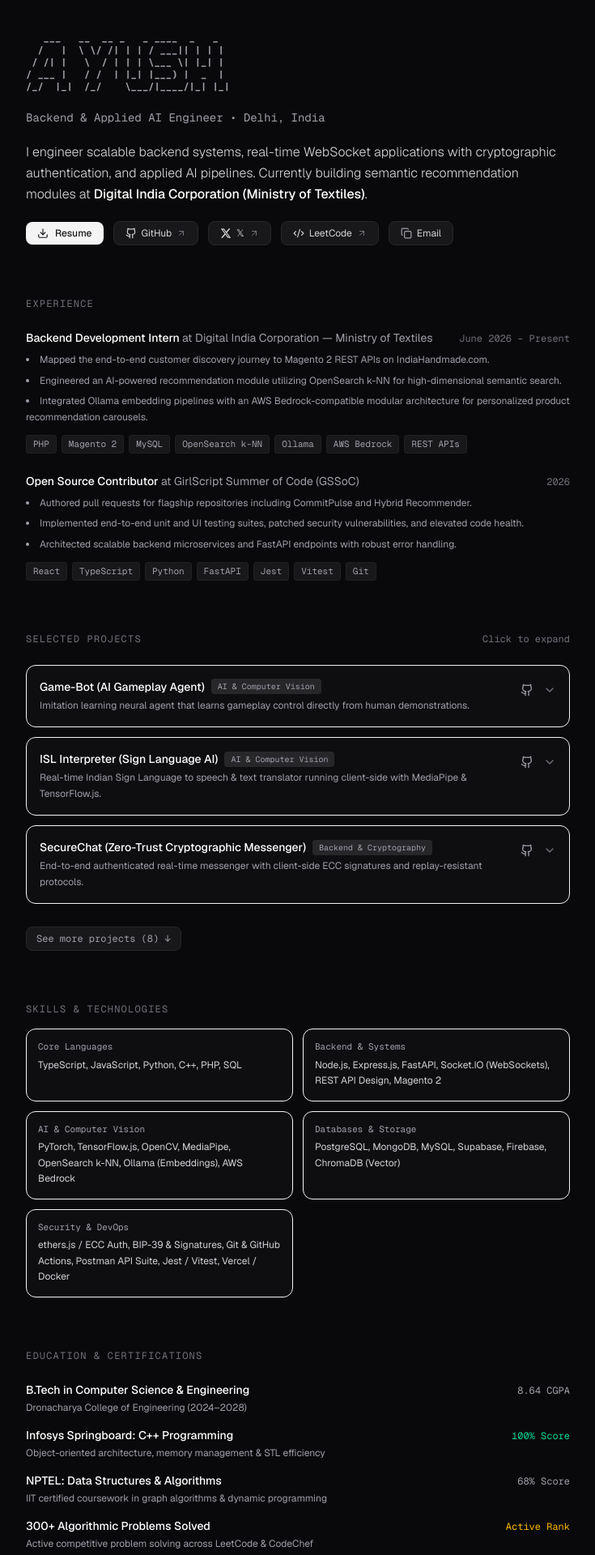
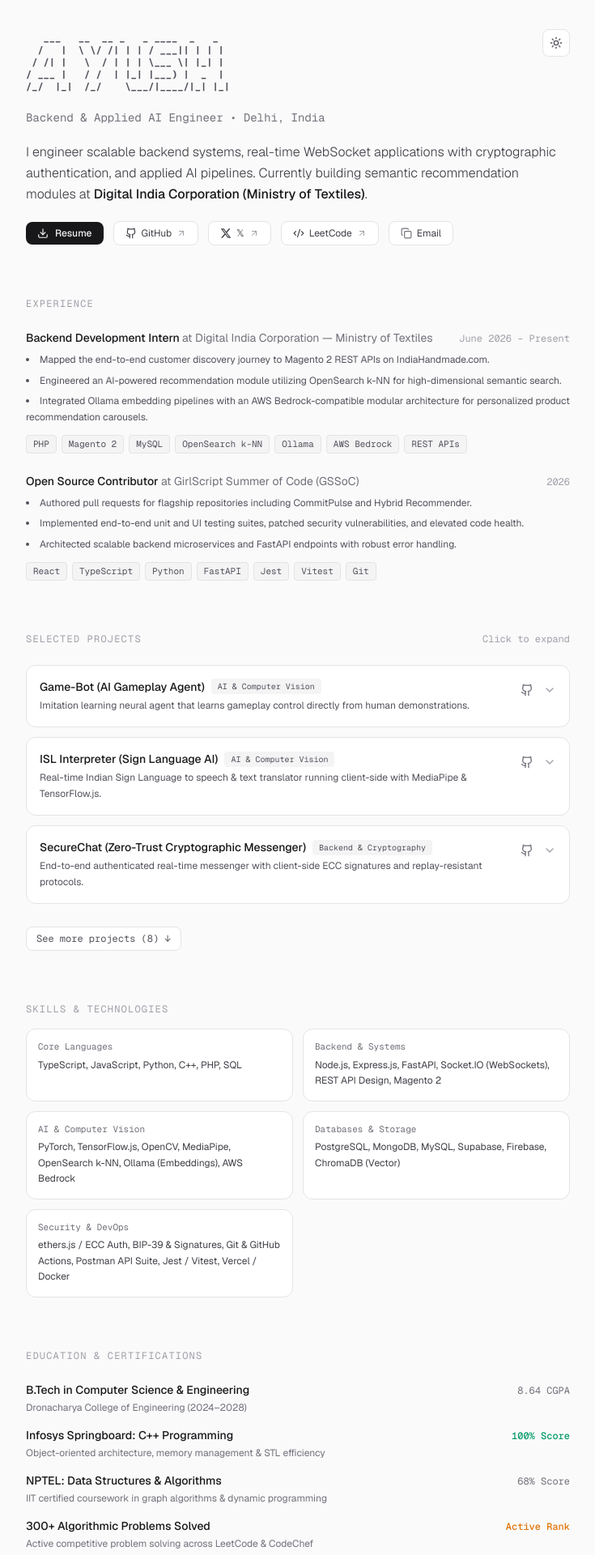
Before and after one commit to yadavayush834/portfolio_2, a Next.js app: page / in a window 1280 px wide. Shown: the part 60-1980 px from the top of the page at 81% size, without its empty margins (272-1007 px from the left). Built offline with nearby package versions, Linux system fonts and the light colour scheme.

Commit message:
Add light mode toggle with local storage persistence and clean footer

```diff
--- a/src/app/globals.css
+++ b/src/app/globals.css
@@ -5,6 +5,14 @@
   --foreground: #f4f4f5;
   --muted: #71717a;
   --border: #27272a;
+}
+
+html.light,
+body.light {
+  --background: #fafafa;
+  --foreground: #09090b;
+  --muted: #71717a;
+  --border: #e4e4e7;
 }
 
 @theme inline {
@@ -32,11 +40,18 @@
   -moz-osx-font-smoothing: grayscale;
   position: relative;
   overflow-x: hidden;
+  transition: background-color 0.2s ease, color 0.2s ease;
 }
 
 ::selection {
   background-color: #27272a;
   color: #fafafa;
+}
+
+html.light ::selection,
+body.light ::selection {
+  background-color: #e4e4e7;
+  color: #09090b;
 }
 
 /* Hide scrollbars globally on pre and designated elements */
--- a/src/app/page.tsx
+++ b/src/app/page.tsx
@@ -1,6 +1,6 @@
 "use client";
 
-import React, { useState } from "react";
+import React, { useState, useEffect } from "react";
 import { profileData } from "@/data/profile";
 import { projectsData, ProjectItem } from "@/data/projects";
 import { GithubIcon, XIcon } from "@/components/ui/Icons";
@@ -13,14 +13,39 @@
   ArrowUpRight,
   ChevronDown,
   Code2,
-  Phone,
-  Sparkles,
+  Sun,
+  Moon,
 } from "lucide-react";
 
 export default function MinimalPortfolio() {
   const [copied, setCopied] = useState(false);
   const [expandedProjectId, setExpandedProjectId] = useState<string | null>(null);
   const [showAllProjects, setShowAllProjects] = useState(false);
+  const [isDark, setIsDark] = useState(true);
+  const [mounted, setMounted] = useState(false);
+
+  useEffect(() => {
+    setMounted(true);
+    const savedTheme = localStorage.getItem("theme");
+    if (savedTheme) {
+      const dark = savedTheme === "dark";
+      setIsDark(dark);
+      document.documentElement.classList.toggle("dark", dark);
+      document.documentElement.classList.toggle("light", !dark);
+    } else {
+      setIsDark(true);
+      document.documentElement.classList.add("dark");
+      document.documentElement.classList.remove("light");
+    }
+  }, []);
+
+  const toggleTheme = () => {
+    const nextTheme = !isDark;
+    setIsDark(nextTheme);
+    localStorage.setItem("theme", nextTheme ? "dark" : "light");
+    document.documentElement.classList.toggle("dark", nextTheme);
+    document.documentElement.classList.toggle("light", !nextTheme);
+  };
 
   const handleCopyEmail = () => {
     navigator.clipboard.writeText(profileData.email);
@@ -33,27 +58,39 @@
   };
 
   return (
-    <div className="min-h-screen bg-[#09090b] text-[#f4f4f5] antialiased selection:bg-zinc-800 selection:text-white py-16 sm:py-24 px-6">
+    <div className="min-h-screen dark:bg-[#09090b] bg-[#fafafa] dark:text-[#f4f4f5] text-[#18181b] antialiased selection:bg-zinc-300 dark:selection:bg-zinc-800 selection:text-zinc-900 dark:selection:text-white py-16 sm:py-24 px-6 transition-colors duration-200">
       <div className="max-w-2xl mx-auto space-y-16">
         {/* Header / Intro */}
         <section className="space-y-4">
-          <AsciiBanner />
+          <div className="flex items-start justify-between gap-4">
+            <AsciiBanner />
+            {mounted && (
+              <button
+                onClick={toggleTheme}
+                aria-label="Toggle theme"
+                className="p-2 rounded-lg dark:bg-zinc-900 bg-white border dark:border-zinc-800 border-zinc-200 dark:text-zinc-400 text-zinc-600 hover:text-zinc-900 dark:hover:text-white dark:hover:border-zinc-700 hover:border-zinc-400 transition-all cursor-pointer shrink-0"
+                title={isDark ? "Switch to Light Mode" : "Switch to Dark Mode"}
+              >
+                {isDark ? <Sun className="w-4 h-4" /> : <Moon className="w-4 h-4" />}
+              </button>
+            )}
+          </div>
 
-          <p className="text-xs sm:text-sm text-zinc-400 font-mono">
+          <p className="text-xs sm:text-sm dark:text-zinc-400 text-zinc-500 font-mono">
             {profileData.title} • {profileData.location}
           </p>
 
-          <p className="text-sm sm:text-base text-zinc-300 leading-relaxed font-light pt-1">
+          <p className="text-sm sm:text-base dark:text-zinc-300 text-zinc-700 leading-relaxed font-light pt-1">
             I engineer scalable backend systems, real-time WebSocket applications with cryptographic authentication, and applied AI pipelines. Currently building semantic recommendation modules at{" "}
-            <span className="text-white font-medium">Digital India Corporation (Ministry of Textiles)</span>.
+            <span className="dark:text-white text-zinc-900 font-medium">Digital India Corporation (Ministry of Textiles)</span>.
           </p>
 
-          {/* Minimal Action Links */}
+          {/* Action Links */}
           <div className="flex flex-wrap items-center gap-3 pt-1">
             <a
               href={profileData.resumePath}
               download="Ayush-Yadav-Resume.pdf"
-              className="inline-flex items-center gap-2 px-3.5 py-1.5 rounded-lg bg-zinc-100 text-zinc-900 hover:bg-white text-xs font-medium transition-all"
+              className="inline-flex items-center gap-2 px-3.5 py-1.5 rounded-lg dark:bg-zinc-100 bg-zinc-900 dark:text-zinc-900 text-zinc-100 hover:opacity-90 text-xs font-medium transition-all"
             >
               <Download className="w-3.5 h-3.5" />
               <span>Resume</span>
@@ -63,47 +100,47 @@
               href={profileData.socials.github}
               target="_blank"
               rel="noopener noreferrer"
-              className="inline-flex items-center gap-1.5 px-3.5 py-1.5 rounded-lg bg-zinc-900 border border-zinc-800 text-zinc-300 hover:text-white hover:border-zinc-700 text-xs transition-all"
+              className="inline-flex items-center gap-1.5 px-3.5 py-1.5 rounded-lg dark:bg-zinc-900 bg-white border dark:border-zinc-800 border-zinc-200 dark:text-zinc-300 text-zinc-700 dark:hover:text-white hover:text-zinc-950 dark:hover:border-zinc-700 hover:border-zinc-400 text-xs transition-all"
             >
               <GithubIcon className="w-3.5 h-3.5" />
               <span>GitHub</span>
-              <ArrowUpRight className="w-3 h-3 text-zinc-500" />
+              <ArrowUpRight className="w-3 h-3 dark:text-zinc-500 text-zinc-400" />
             </a>
 
             <a
               href={profileData.socials.x}
               target="_blank"
               rel="noopener noreferrer"
-              className="inline-flex items-center gap-1.5 px-3.5 py-1.5 rounded-lg bg-zinc-900 border border-zinc-800 text-zinc-300 hover:text-white hover:border-zinc-700 text-xs transition-all"
+              className="inline-flex items-center gap-1.5 px-3.5 py-1.5 rounded-lg dark:bg-zinc-900 bg-white border dark:border-zinc-800 border-zinc-200 dark:text-zinc-300 text-zinc-700 dark:hover:text-white hover:text-zinc-950 dark:hover:border-zinc-700 hover:border-zinc-400 text-xs transition-all"
             >
               <XIcon className="w-3.5 h-3.5" />
               <span>𝕏</span>
-              <ArrowUpRight className="w-3 h-3 text-zinc-500" />
+              <ArrowUpRight className="w-3 h-3 dark:text-zinc-500 text-zinc-400" />
             </a>
 
             <a
               href={profileData.socials.leetcode}
               target="_blank"
               rel="noopener noreferrer"
-              className="inline-flex items-center gap-1.5 px-3.5 py-1.5 rounded-lg bg-zinc-900 border border-zinc-800 text-zinc-300 hover:text-white hover:border-zinc-700 text-xs transition-all"
+              className="inline-flex items-center gap-1.5 px-3.5 py-1.5 rounded-lg dark:bg-zinc-900 bg-white border dark:border-zinc-800 border-zinc-200 dark:text-zinc-300 text-zinc-700 dark:hover:text-white hover:text-zinc-950 dark:hover:border-zinc-700 hover:border-zinc-400 text-xs transition-all"
             >
               <Code2 className="w-3.5 h-3.5" />
               <span>LeetCode</span>
-              <ArrowUpRight className="w-3 h-3 text-zinc-500" />
+              <ArrowUpRight className="w-3 h-3 dark:text-zinc-500 text-zinc-400" />
             </a>
 
             <button
               onClick={handleCopyEmail}
-              className="inline-flex items-center gap-1.5 px-3.5 py-1.5 rounded-lg bg-zinc-900 border border-zinc-800 text-zinc-300 hover:text-white hover:border-zinc-700 text-xs transition-all"
+              className="inline-flex items-center gap-1.5 px-3.5 py-1.5 rounded-lg dark:bg-zinc-900 bg-white border dark:border-zinc-800 border-zinc-200 dark:text-zinc-300 text-zinc-700 dark:hover:text-white hover:text-zinc-950 dark:hover:border-zinc-700 hover:border-zinc-400 text-xs transition-all cursor-pointer"
             >
               {copied ? (
                 <>
-                  <Check className="w-3.5 h-3.5 text-emerald-400" />
-                  <span className="text-emerald-400 font-mono">Copied!</span>
+                  <Check className="w-3.5 h-3.5 text-emerald-500" />
+                  <span className="text-emerald-500 font-mono">Copied!</span>
                 </>
               ) : (
                 <>
-                  <Copy className="w-3.5 h-3.5 text-zinc-400" />
+                  <Copy className="w-3.5 h-3.5 dark:text-zinc-400 text-zinc-500" />
                   <span>Email</span>
                 </>
               )}
@@ -113,7 +150,7 @@
 
         {/* Experience Section */}
         <section className="space-y-6">
-          <h2 className="text-xs font-mono uppercase tracking-widest text-zinc-500">
+          <h2 className="text-xs font-mono uppercase tracking-widest dark:text-zinc-500 text-zinc-400">
             Experience
           </h2>
 
@@ -121,18 +158,18 @@
             {profileData.experiences.map((exp) => (
               <div key={exp.id} className="space-y-2 group">
                 <div className="flex flex-col sm:flex-row sm:items-baseline justify-between gap-1">
-                  <div className="text-sm font-medium text-white">
+                  <div className="text-sm font-medium dark:text-white text-zinc-900">
                     {exp.role}{" "}
-                    <span className="text-zinc-400 font-normal">
+                    <span className="dark:text-zinc-400 text-zinc-500 font-normal">
                       at {exp.organization}
                     </span>
                   </div>
-                  <div className="text-xs font-mono text-zinc-500 shrink-0">
+                  <div className="text-xs font-mono dark:text-zinc-500 text-zinc-400 shrink-0">
                     {exp.period}
                   </div>
                 </div>
 
-                <ul className="space-y-1.5 text-xs text-zinc-400 leading-relaxed list-disc list-inside">
+                <ul className="space-y-1.5 text-xs dark:text-zinc-400 text-zinc-600 leading-relaxed list-disc list-inside">
                   {exp.highlights.map((h, i) => (
                     <li key={i}>{h}</li>
                   ))}
@@ -142,7 +179,7 @@
                   {exp.techStack.map((tech) => (
                     <span
                       key={tech}
-                      className="px-2 py-0.5 rounded bg-zinc-900 text-[11px] font-mono text-zinc-400 border border-zinc-800/60"
+                      className="px-2 py-0.5 rounded dark:bg-zinc-900 bg-zinc-100 text-[11px] font-mono dark:text-zinc-400 text-zinc-600 border dark:border-zinc-800/60 border-zinc-200"
                     >
                       {tech}
                     </span>
@@ -156,10 +193,10 @@
         {/* Projects Section */}
         <section className="space-y-6">
           <div className="flex items-center justify-between">
-            <h2 className="text-xs font-mono uppercase tracking-widest text-zinc-500">
+            <h2 className="text-xs font-mono uppercase tracking-widest dark:text-zinc-500 text-zinc-400">
               Selected Projects
             </h2>
-            <span className="text-xs font-mono text-zinc-500">Click to expand</span>
+            <span className="text-xs font-mono dark:text-zinc-500 text-zinc-400">Click to expand</span>
           </div>
 
           <div className="space-y-3">
@@ -168,7 +205,7 @@
               return (
                 <div
                   key={project.id}
-                  className="rounded-xl border border-zinc-850 bg-zinc-900/40 p-4 transition-all duration-200 hover:border-zinc-700"
+                  className="rounded-xl border dark:border-zinc-850 border-zinc-200 dark:bg-zinc-900/40 bg-white p-4 transition-all duration-200 dark:hover:border-zinc-700 hover:border-zinc-400"
                 >
                   <div
                     onClick={() => toggleProject(project.id)}
@@ -176,14 +213,14 @@
                   >
                     <div className="space-y-1">
                       <div className="flex items-center gap-2">
-                        <span className="text-sm font-medium text-white group-hover:text-zinc-200">
+                        <span className="text-sm font-medium dark:text-white text-zinc-900 group-hover:text-zinc-600 dark:group-hover:text-zinc-200">
                           {project.title}
                         </span>
-                        <span className="text-[10px] font-mono px-2 py-0.5 rounded bg-zinc-800 text-zinc-400">
+                        <span className="text-[10px] font-mono px-2 py-0.5 rounded dark:bg-zinc-800 bg-zinc-100 dark:text-zinc-400 text-zinc-600">
                           {project.category}
                         </span>
                       </div>
-                      <p className="text-xs text-zinc-400 leading-relaxed">
+                      <p className="text-xs dark:text-zinc-400 text-zinc-600 leading-relaxed">
                         {project.tagline}
                       </p>
                     </div>
@@ -194,14 +231,14 @@
                         target="_blank"
                         rel="noopener noreferrer"
                         onClick={(e) => e.stopPropagation()}
-                        className="p-1 rounded text-zinc-400 hover:text-white transition-colors"
+                        className="p-1 rounded dark:text-zinc-400 text-zinc-500 dark:hover:text-white hover:text-zinc-950 transition-colors"
                         title="View GitHub Repository"
                       >
                         <GithubIcon className="w-4 h-4" />
                       </a>
                       <ChevronDown
-                        className={`w-4 h-4 text-zinc-500 transition-transform duration-200 ${
-                          isExpanded ? "rotate-180 text-zinc-300" : ""
+                        className={`w-4 h-4 dark:text-zinc-500 text-zinc-400 transition-transform duration-200 ${
+                          isExpanded ? "rotate-180 dark:text-zinc-300 text-zinc-800" : ""
                         }`}
                       />
                     </div>
@@ -209,17 +246,17 @@
 
                   {/* Expandable Project Details */}
                   {isExpanded && (
-                    <div className="mt-4 pt-4 border-t border-zinc-800/60 space-y-3 text-xs text-zinc-300">
+                    <div className="mt-4 pt-4 border-t dark:border-zinc-800/60 border-zinc-200 space-y-3 text-xs dark:text-zinc-300 text-zinc-700">
                       <div>
-                        <span className="font-mono text-zinc-500 uppercase text-[10px] block mb-1">
+                        <span className="font-mono dark:text-zinc-500 text-zinc-400 uppercase text-[10px] block mb-1">
                           Architecture
                         </span>
-                        <p className="leading-relaxed text-zinc-300">
+                        <p className="leading-relaxed dark:text-zinc-300 text-zinc-700">
                           {project.architectureNotes}
                         </p>
                       </div>
 
-                      <ul className="space-y-1 list-disc list-inside text-zinc-400">
+                      <ul className="space-y-1 list-disc list-inside dark:text-zinc-400 text-zinc-600">
                         {project.keyFeatures.map((f, i) => (
                           <li key={i}>{f}</li>
                         ))}
@@ -229,7 +266,7 @@
                         {project.techStack.map((tech) => (
                           <span
                             key={tech}
-                            className="px-2 py-0.5 rounded bg-zinc-800 text-[10px] font-mono text-zinc-300"
+                            className="px-2 py-0.5 rounded dark:bg-zinc-800 bg-zinc-100 text-[10px] font-mono dark:text-zinc-300 text-zinc-700"
                           >
                             {tech}
                           </span>
@@ -246,7 +283,7 @@
           <div className="pt-1">
             <button
               onClick={() => setShowAllProjects(!showAllProjects)}
-              className="inline-flex items-center gap-1.5 px-3 py-1.5 rounded-lg bg-zinc-900 border border-zinc-800 text-xs font-mono text-zinc-400 hover:text-white hover:border-zinc-700 transition-all cursor-pointer"
+              className="inline-flex items-center gap-1.5 px-3 py-1.5 rounded-lg dark:bg-zinc-900 bg-white border dark:border-zinc-800 border-zinc-200 text-xs font-mono dark:text-zinc-400 text-zinc-600 dark:hover:text-white hover:text-zinc-950 dark:hover:border-zinc-700 hover:border-zinc-400 transition-all cursor-pointer"
             >
               <span>{showAllProjects ? "Show fewer projects ↑" : `See more projects (${projectsData.length}) ↓`}</span>
             </button>
@@ -255,7 +292,7 @@
 
         {/* Skills Section */}
         <section className="space-y-4">
-          <h2 className="text-xs font-mono uppercase tracking-widest text-zinc-500">
+          <h2 className="text-xs font-mono uppercase tracking-widest dark:text-zinc-500 text-zinc-400">
             Skills & Technologies
           </h2>
 
@@ -263,12 +300,12 @@
             {profileData.skillCategories.map((cat) => (
               <div
                 key={cat.id}
-                className="p-3.5 rounded-xl bg-zinc-900/40 border border-zinc-850 space-y-1.5"
+                className="p-3.5 rounded-xl dark:bg-zinc-900/40 bg-white border dark:border-zinc-850 border-zinc-200 space-y-1.5"
               >
-                <div className="font-mono text-zinc-400 text-[11px]">
+                <div className="font-mono dark:text-zinc-400 text-zinc-500 text-[11px]">
                   {cat.name}
                 </div>
-                <div className="text-zinc-300 leading-relaxed">
+                <div className="dark:text-zinc-300 text-zinc-700 leading-relaxed">
                   {cat.items.map((i) => i.name).join(", ")}
                 </div>
               </div>
@@ -278,7 +315,7 @@
 
         {/* Education & Achievements */}
         <section className="space-y-6">
-          <h2 className="text-xs font-mono uppercase tracking-widest text-zinc-500">
+          <h2 className="text-xs font-mono uppercase tracking-widest dark:text-zinc-500 text-zinc-400">
             Education & Certifications
           </h2>
 
@@ -286,12 +323,12 @@
             {/* B.Tech Degree */}
             <div className="space-y-1">
               <div className="flex items-baseline justify-between gap-2">
-                <span className="text-sm font-medium text-white">
+                <span className="text-sm font-medium dark:text-white text-zinc-900">
                   B.Tech in Computer Science & Engineering
                 </span>
-                <span className="font-mono text-zinc-400 text-xs shrink-0">8.64 CGPA</span>
+                <span className="font-mono dark:text-zinc-400 text-zinc-500 text-xs shrink-0">8.64 CGPA</span>
               </div>
-              <div className="text-zinc-400">
+              <div className="dark:text-zinc-400 text-zinc-500">
                 Dronacharya College of Engineering (2024–2028)
               </div>
             </div>
@@ -299,12 +336,12 @@
             {/* Infosys C++ */}
             <div className="space-y-1">
               <div className="flex items-baseline justify-between gap-2">
-                <span className="text-sm font-medium text-white">
+                <span className="text-sm font-medium dark:text-white text-zinc-900">
                   Infosys Springboard: C++ Programming
                 </span>
-                <span className="font-mono text-emerald-400 text-xs shrink-0">100% Score</span>
+                <span className="font-mono text-emerald-600 dark:text-emerald-400 text-xs shrink-0 font-medium">100% Score</span>
               </div>
-              <div className="text-zinc-400">
+              <div className="dark:text-zinc-400 text-zinc-500">
                 Object-oriented architecture, memory management & STL efficiency
               </div>
             </div>
@@ -312,12 +349,12 @@
             {/* NPTEL DSA */}
             <div className="space-y-1">
               <div className="flex items-baseline justify-between gap-2">
-                <span className="text-sm font-medium text-white">
+                <span className="text-sm font-medium dark:text-white text-zinc-900">
                   NPTEL: Data Structures & Algorithms
                 </span>
-                <span className="font-mono text-zinc-400 text-xs shrink-0">68% Score</span>
+                <span className="font-mono dark:text-zinc-400 text-zinc-500 text-xs shrink-0">68% Score</span>
               </div>
-              <div className="text-zinc-400">
+              <div className="dark:text-zinc-400 text-zinc-500">
                 IIT certified coursework in graph algorithms & dynamic programming
               </div>
             </div>
@@ -325,12 +362,12 @@
             {/* 300+ DSA Problems */}
             <div className="space-y-1">
               <div className="flex items-baseline justify-between gap-2">
-                <span className="text-sm font-medium text-white">
+                <span className="text-sm font-medium dark:text-white text-zinc-900">
                   300+ Algorithmic Problems Solved
                 </span>
-                <span className="font-mono text-amber-400 text-xs shrink-0">Active Rank</span>
+                <span className="font-mono text-amber-600 dark:text-amber-400 text-xs shrink-0 font-medium">Active Rank</span>
               </div>
-              <div className="text-zinc-400">
+              <div className="dark:text-zinc-400 text-zinc-500">
                 Active competitive problem solving across LeetCode & CodeChef
               </div>
             </div>
@@ -338,11 +375,11 @@
         </section>
 
         {/* Contact / Footer */}
-        <section className="pt-8 border-t border-zinc-800/80 space-y-6">
+        <section className="pt-8 border-t dark:border-zinc-800/80 border-zinc-200 space-y-6">
           <div className="flex flex-col sm:flex-row sm:items-center justify-between gap-4">
             <div className="space-y-1">
-              <h3 className="text-sm font-medium text-white">Get in touch</h3>
-              <p className="text-xs text-zinc-400">
+              <h3 className="text-sm font-medium dark:text-white text-zinc-900">Get in touch</h3>
+              <p className="text-xs dark:text-zinc-400 text-zinc-500">
                 Feel free to email me directly for opportunities or questions.
               </p>
             </div>
@@ -350,7 +387,7 @@
             <div className="flex items-center gap-3">
               <a
                 href={`mailto:${profileData.email}`}
-                className="inline-flex items-center gap-2 px-3.5 py-2 rounded-lg bg-zinc-100 text-zinc-900 hover:bg-white text-xs font-medium transition-all"
+                className="inline-flex items-center gap-2 px-3.5 py-2 rounded-lg dark:bg-zinc-100 bg-zinc-900 dark:text-zinc-900 text-zinc-100 hover:opacity-90 text-xs font-medium transition-all"
               >
                 <Mail className="w-3.5 h-3.5" />
                 <span>{profileData.email}</span>
@@ -358,9 +395,8 @@
             </div>
           </div>
 
-          <div className="flex flex-col sm:flex-row items-center justify-between gap-2 text-[11px] font-mono text-zinc-600">
+          <div className="flex flex-col sm:flex-row items-center justify-between gap-2 text-[11px] font-mono dark:text-zinc-600 text-zinc-400">
             <span>© {new Date().getFullYear()} Ayush Yadav</span>
-            <span>Built with Next.js & Tailwind CSS</span>
           </div>
         </section>
       </div>
--- a/src/components/ui/AsciiBanner.tsx
+++ b/src/components/ui/AsciiBanner.tsx
@@ -90,7 +90,7 @@
       title="Click to switch ASCII style"
     >
       <pre
-        className="font-mono text-[9px] sm:text-[11px] md:text-xs leading-tight text-zinc-400 hover:text-zinc-200 transition-colors duration-150 overflow-hidden no-scrollbar whitespace-pre font-bold tracking-normal"
+        className="font-mono text-[9px] sm:text-[11px] md:text-xs leading-tight text-zinc-600 hover:text-zinc-950 dark:text-zinc-400 dark:hover:text-zinc-200 transition-colors duration-150 overflow-hidden no-scrollbar whitespace-pre font-bold tracking-normal"
         aria-label="Ayush Yadav ASCII art"
       >
         {asciiVariants[selectedIdx]}
```
